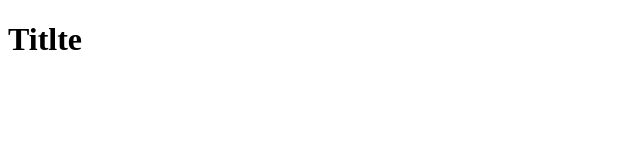
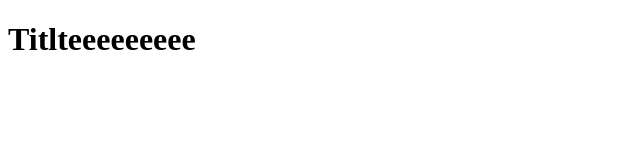
Before and after one commit to nguyenphamqui/git-2, a plain HTML site: page index.html in a window 1280 px wide. Shown: the whole page, without its empty margins (0-640 px from the left). Drawn offline with Linux system fonts and the light colour scheme.

Commit message:
commit develop 2 again

```diff
--- a/index.html
+++ b/index.html
@@ -6,6 +6,6 @@
     <title>Document 2</title>
 </head>
 <body>
-    <h1>Titlte</h1>
+    <h1>Titlteeeeeeeee</h1>
 </body>
 </html>
```
